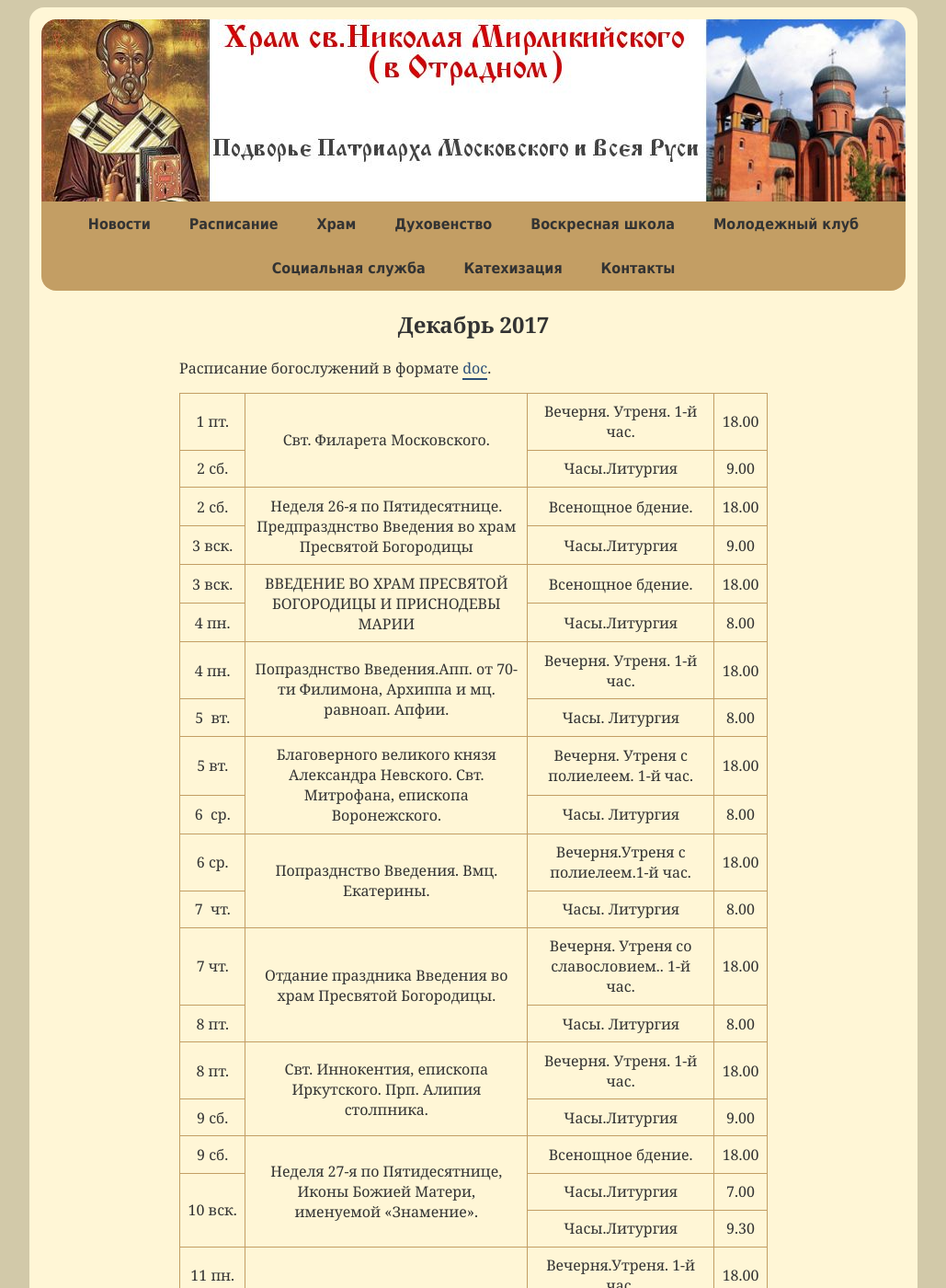
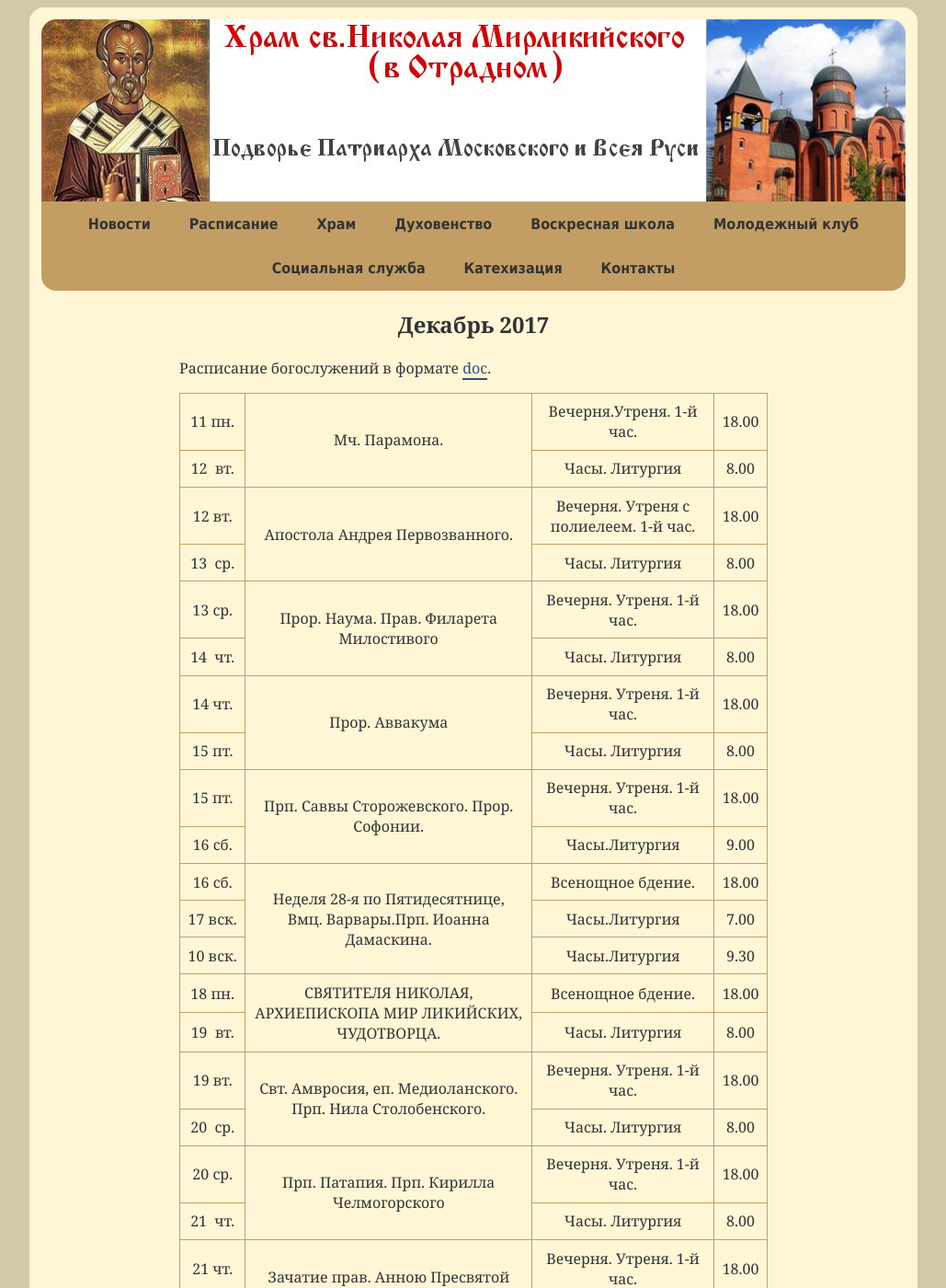
Before and after one commit to hramotradnoe/hramotradnoe.github.io, a Jekyll site: the page built from schedule/index.html, in a window 1280 px wide and 1400 px high. Shown: the whole window at 92% size, without its empty margins (125-1154 px from the left). Built offline with Jekyll 4.4.1, drawn with Linux system fonts in a browser that asks for light colours.

Commit message:
Update schedule.yml

```diff
--- a/_data/schedule.yml
+++ b/_data/schedule.yml
@@ -1,81 +1,6 @@
 period: Декабрь 2017
-link: "https://docs.google.com/document/d/1jul3QJCKJkvWgSiXzxCib3lR2REDYNHVIPAOmK8WVZE/edit?usp=sharing"
+link: "https://docs.google.com/document/d/1MM9DW068Otax4zPcyJghU3eJm6OlDJqHCPA-5zmDecc/edit"
 timetable:
- - description : "Свт. Филарета Московского."
-   services    :
-      - day   : 1&nbsp;пт.
-        time  : '18.00'
-        title : "Вечерня. Утреня. 1-й час."
-      - day   : 2&nbsp;сб.
-        time  : '9.00'
-        title : "Часы.Литургия"
- - description : "Неделя 26-я по Пятидесятнице. Предпразднство Введения во храм Пресвятой Богородицы"
-   services    :
-      - day   : 2&nbsp;сб.
-        time  : '18.00'
-        title : "Всенощное бдение."
-      - day   : 3&nbsp;вск.
-        time  : '9.00'
-        title : "Часы.Литургия"
- - description : "ВВЕДЕНИЕ ВО ХРАМ ПРЕСВЯТОЙ БОГОРОДИЦЫ И ПРИСНОДЕВЫ МАРИИ"
-   services    :
-      - day   : 3&nbsp;вск.
-        time  : '18.00'
-        title : "Всенощное бдение."
-      - day   : 4&nbsp;пн.
-        time  : '8.00'
-        title : "Часы.Литургия"
- - description : "Попразднство Введения.Апп. от 70-ти Филимона, Архиппа и мц. равноап. Апфии."
-   services    :
-      - day   : 4&nbsp;пн.
-        time  : '18.00'
-        title : "Вечерня. Утреня. 1-й час."
-      - day   : 5&nbsp; вт.
-        time  : '8.00'
-        title : "Часы.  Литургия"
- - description : "Благоверного великого князя Александра Невского. Свт. Митрофана, епископа Воронежского."
-   services    :
-      - day   : 5&nbsp;вт.
-        time  : '18.00'
-        title : "Вечерня. Утреня с полиелеем. 1-й час."
-      - day   : 6&nbsp; ср.
-        time  : '8.00'
-        title : "Часы. Литургия"
- - description : "Попразднство Введения. Вмц. Екатерины."
-   services    :
-      - day   : 6&nbsp;ср.
-        time  : '18.00'
-        title : "Вечерня.Утреня с полиелеем.1-й час."
-      - day   : 7&nbsp; чт.
-        time  : '8.00'
-        title : "Часы. Литургия"
- - description : "Отдание праздника Введения во храм Пресвятой Богородицы."
-   services    :
-      - day   : 7&nbsp;чт.
-        time  : '18.00'
-        title : "Вечерня. Утреня со славословием.. 1-й час."
-      - day   : 8&nbsp;пт.
-        time  : '8.00'
-        title : "Часы. Литургия"
- - description : "Свт. Иннокентия, епископа Иркутского. Прп. Алипия столпника."
-   services    :
-      - day   : 8&nbsp;пт.
-        time  : '18.00'
-        title : "Вечерня. Утреня. 1-й час."
-      - day   : 9&nbsp;сб.
-        time  : '9.00'
-        title : "Часы.Литургия"
- - description : "Неделя 27-я по Пятидесятнице, Иконы Божией Матери, именуемой «Знамение»."
-   services    :
-      - day   : 9&nbsp;сб.
-        time  : '18.00'
-        title : "Всенощное бдение."
-      - day   : 10&nbsp;вск.
-        time  : '7.00'
-        title : "Часы.Литургия"
-      - day   : 10&nbsp;вск.
-        time  : '9.30'
-        title : "Часы.Литургия"
  - description : "Мч. Парамона."
    services    :
       - day   : 11&nbsp;пн.
```
